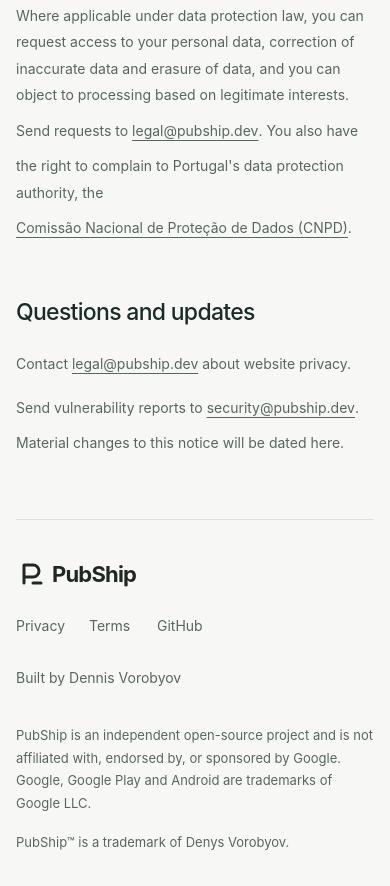
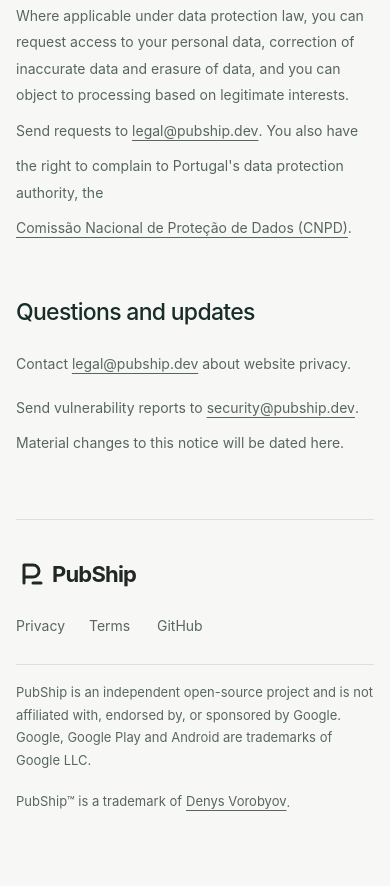
Before and after one commit to pubship/website, a website: page site/privacy/index.html in a window 390 px wide. Shown: the part 2147-3033 px from the top of the page. After the commit the page ends 3003 px from the top, so only its background shows below. Drawn offline with Linux system fonts and the light colour scheme.

Commit message:
Align footer and fix section navigation with restrained motion (#2)
* Align shared footer and section navigation with restrained motion

* Use the full trademark owner name in every footer

```diff
--- a/scripts/sync-chrome.mjs
+++ b/scripts/sync-chrome.mjs
@@ -31,11 +31,10 @@
     <nav aria-label="Footer">
       <a href="/privacy/">Privacy</a><a href="/terms/">Terms</a><a href="https://github.com/pubship/pubship">GitHub</a>
     </nav>
-    <a class="footer-credit" href="https://vorobyov.me">Built by Dennis Vorobyov</a>
   </div>
   <div class="footer-notices">
     <p>PubShip is an independent open-source project and is not affiliated with, endorsed by, or sponsored by Google. Google, Google Play and Android are trademarks of Google LLC.</p>
-    <p>PubShip™ is a trademark of Denys Vorobyov.</p>
+    <p class="footer-trademark"><span>PubShip™ is a trademark of</span> <span><a href="https://vorobyov.me" aria-label="Denys Vorobyov, personal website">Denys Vorobyov</a>.</span></p>
   </div>
 </footer>`;
 
--- a/site/assets/site.css
+++ b/site/assets/site.css
@@ -351,7 +351,13 @@
 .section {
   padding: var(--section-space) 0;
   border-top: 1px solid var(--line);
-  scroll-margin-top: 28px;
+}
+/* Land on the section content, not the large decorative padding above it.
+   The header is in normal flow, so it needs no sticky-header offset. */
+#capabilities,
+#principles,
+#start {
+  scroll-margin-top: calc(var(--space-5) - var(--section-space));
 }
 .section-heading {
   max-width: 560px;
@@ -650,6 +656,9 @@
 }
 .start-section {
   background: #e9eee5;
+  /* Leave a viewport-sized runway, shared with the footer, so the last
+     anchor can reach the same position as earlier sections. */
+  min-height: calc(100svh - var(--section-space));
 }
 .start-section .section {
   border-top: 0;
@@ -745,17 +754,17 @@
 }
 .footer {
   display: grid;
-  grid-template-columns: minmax(280px, 1fr) minmax(0, 1.2fr);
+  grid-template-columns: 1fr;
   align-items: start;
-  gap: var(--space-8);
-  padding-block: var(--space-7);
+  gap: var(--space-4);
+  padding-block: var(--space-6);
   border-top: 1px solid var(--line);
 }
 .footer-identity {
   display: flex;
-  flex-direction: column;
-  align-items: flex-start;
-  gap: var(--space-2);
+  align-items: center;
+  justify-content: space-between;
+  gap: var(--space-5);
 }
 .footer nav {
   display: flex;
@@ -775,16 +784,25 @@
   text-decoration: underline;
   text-underline-offset: 4px;
 }
-.footer-credit {
-  font-size: 14px;
-  color: var(--muted);
-}
 .footer-notices {
   display: grid;
-  gap: var(--space-4);
-  max-width: 66ch;
+  gap: var(--space-2);
+  padding-top: var(--space-4);
+  border-top: 1px solid var(--line);
+}
+.footer-trademark {
+  display: flex;
+  align-items: center;
+  flex-wrap: wrap;
+  gap: var(--space-1);
+}
+.footer-trademark a {
+  justify-content: center;
+  text-decoration: underline;
+  text-underline-offset: 4px;
 }
 .footer-notices p {
+  max-width: 100ch;
   margin: 0;
   font-size: 13px;
   color: var(--muted);
@@ -1139,7 +1157,7 @@
     font-size: 14px;
   }
 }
-/* One brief entrance and interaction feedback; no looping or scroll-triggered motion. */
+/* Brief entrances and interaction feedback. Content is never hidden by motion. */
 @keyframes arrive {
   from {
     transform: translateY(8px);
@@ -1177,6 +1195,9 @@
   .hero-note,
   .connection {
     animation-delay: 120ms;
+  }
+  .section-heading.is-arriving {
+    animation: arrive 420ms cubic-bezier(0.2, 0.7, 0.2, 1) both;
   }
   .demo-panel:not([hidden]) {
     animation: panel-arrive 180ms ease-out;
@@ -1228,11 +1249,6 @@
     --gutter: var(--space-6);
     --section-space: var(--space-8);
   }
-  .footer {
-    grid-template-columns: 1fr;
-    gap: var(--space-5);
-    padding-block: var(--space-6);
-  }
   .header {
     gap: var(--space-4);
   }
@@ -1262,6 +1278,11 @@
   }
 }
 @media (max-width: 599px) {
+  .footer-identity {
+    flex-direction: column;
+    align-items: flex-start;
+    gap: var(--space-2);
+  }
   :root {
     --gutter: var(--space-4);
     --section-space: var(--space-7);
--- a/site/llms.txt
+++ b/site/llms.txt
@@ -2,7 +2,7 @@
 
 > Independent, AGPL-3.0-only MCP software for Google Play developer workflows. Run locally with your own credentials. No project-run Google service.
 
-Version 0.24.0 is a release candidate pending publication. 170 enabled methods are implemented from 172 pinned definitions. Voided purchases are disabled by policy; subscription archiving is unsupported by Google. No real-provider verification is inferred from implementation.
+PubShip is published on PyPI and installs with `uvx pubship`. 170 enabled methods are implemented from 172 pinned definitions. Voided purchases are disabled by policy; subscription archiving is unsupported by Google. No real-provider verification is inferred from implementation.
 
 ## Documentation
 
--- a/site/privacy/index.html
+++ b/site/privacy/index.html
@@ -173,9 +173,6 @@
           <a href="/privacy/">Privacy</a><a href="/terms/">Terms</a
           ><a href="https://github.com/pubship/pubship">GitHub</a>
         </nav>
-        <a class="footer-credit" href="https://vorobyov.me"
-          >Built by Dennis Vorobyov</a
-        >
       </div>
       <div class="footer-notices">
         <p>
@@ -183,7 +180,16 @@
           with, endorsed by, or sponsored by Google. Google, Google Play and
           Android are trademarks of Google LLC.
         </p>
-        <p>PubShip™ is a trademark of Denys Vorobyov.</p>
+        <p class="footer-trademark">
+          <span>PubShip™ is a trademark of</span>
+          <span
+            ><a
+              href="https://vorobyov.me"
+              aria-label="Denys Vorobyov, personal website"
+              >Denys Vorobyov</a
+            >.</span
+          >
+        </p>
       </div>
     </footer>
   </body>
```
Also changed, not shown: docs/content-maintenance.md (+8 -0 lines), site/404.html (+10 -4 lines), site/assets/site.js (+19 -0 lines), site/index.html (+10 -4 lines), site/terms/index.html (+10 -4 lines), tests/layout.spec.mjs (+47 -2 lines), tests/site.spec.mjs (+6 -1 lines).
